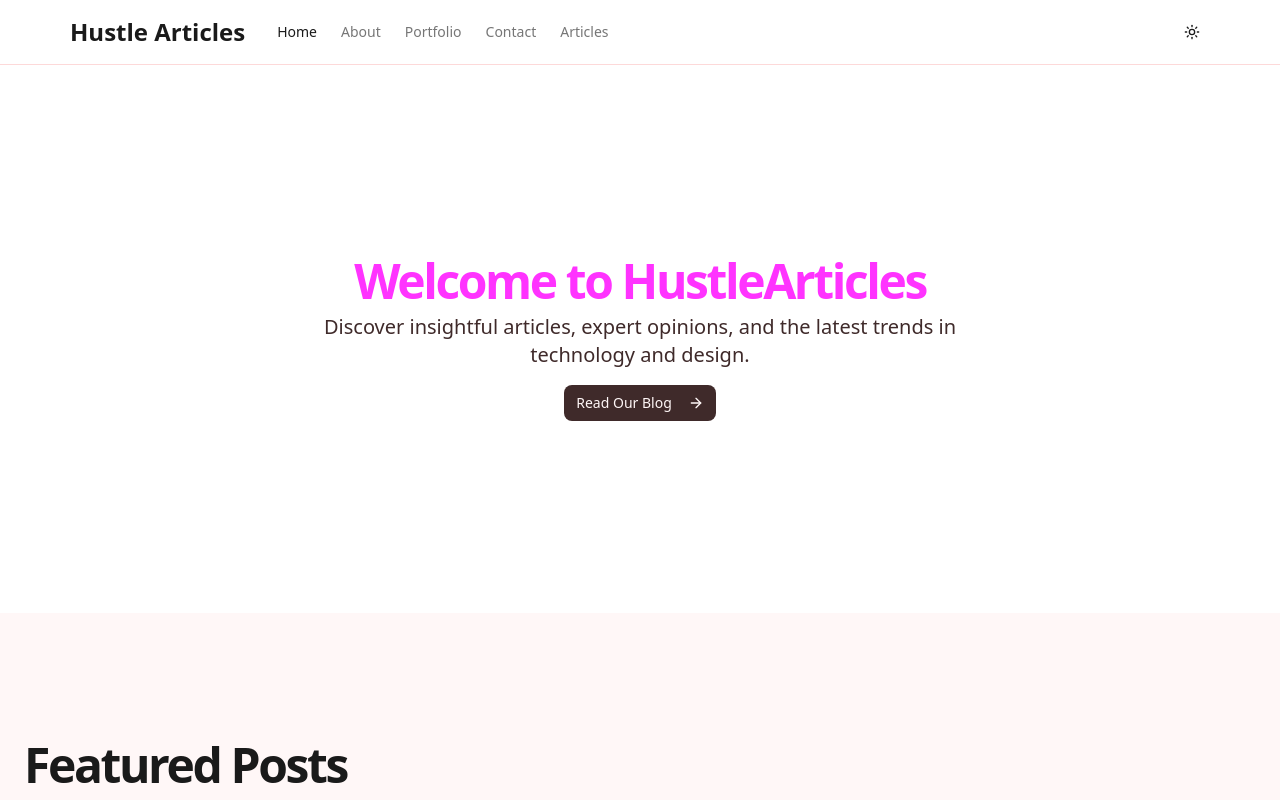
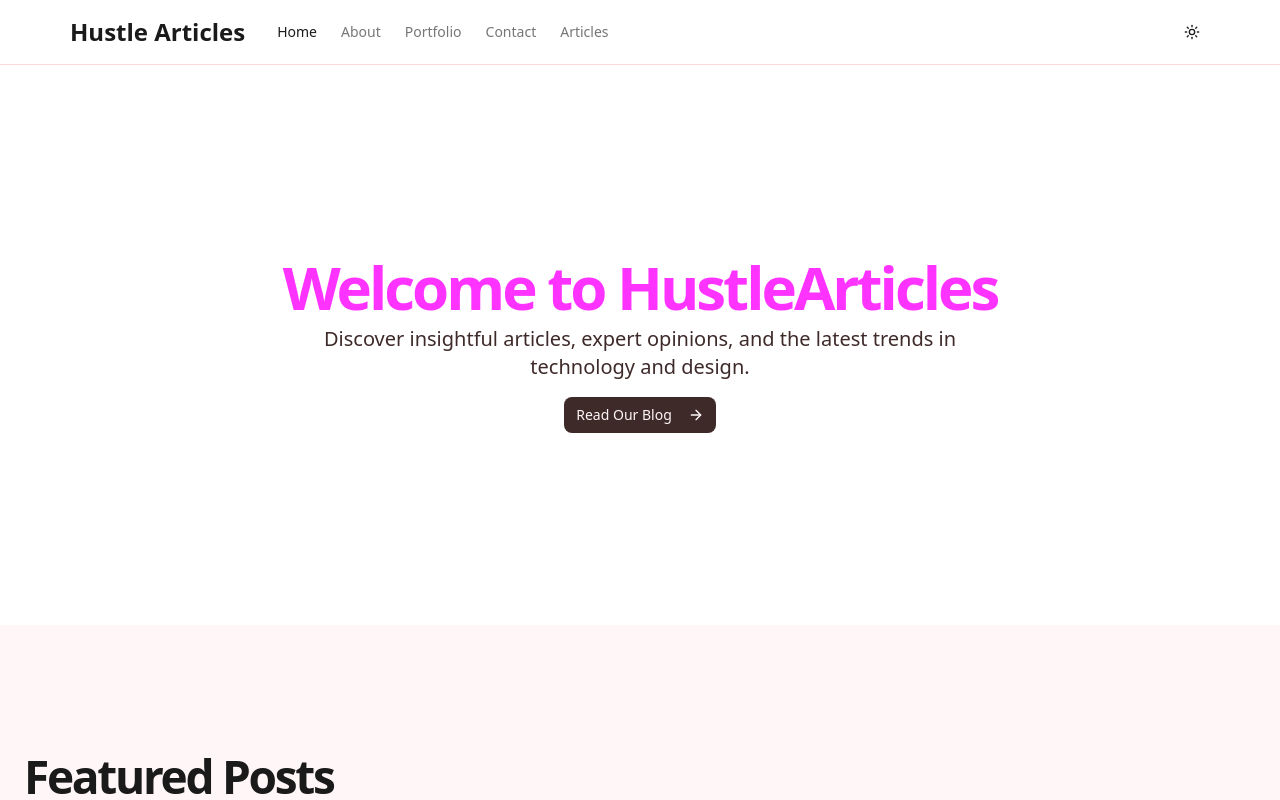
Before and after one commit to Hustle-Devs/gratask-clone, a Next.js app: page / in a window 1280 px wide. Shown: the top 800 px of the page. Built offline with nearby package versions, Linux system fonts and the light colour scheme.

Commit message:
Update: H1 & H2 Style

```diff
--- a/src/app/globals.css
+++ b/src/app/globals.css
@@ -238,6 +238,9 @@
 
 @layer utilities {
   h1 {
-    @apply text-5xl;
+    @apply text-[60px];
+  }
+  h2 {
+    @apply text-[46px];
   }
 }
```
